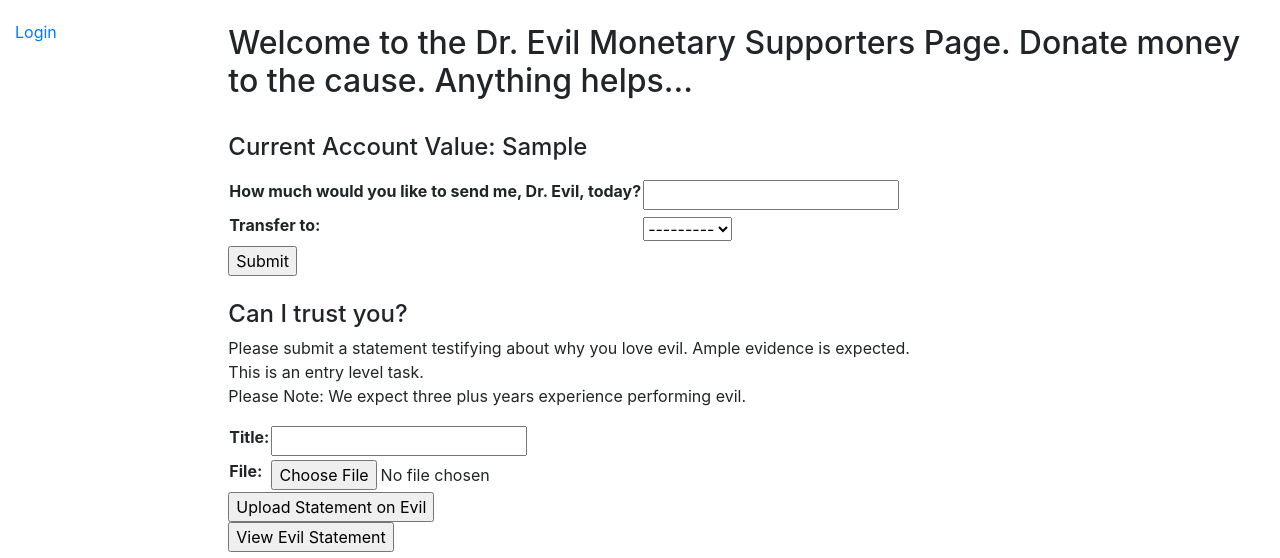
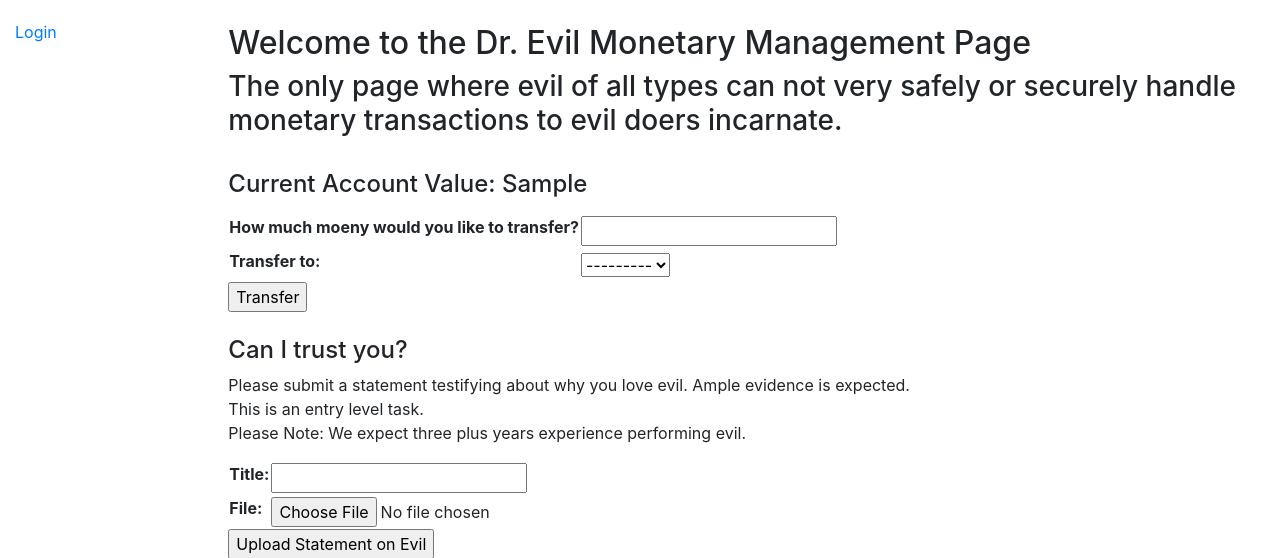
Before and after one commit to evans23/WebSecurity, a Django app: template doctor_evils_layer/templates/transfer_money_form.html in a window 1280 px wide. Shown: the top 558 px of the page. Run offline with Django 3.2, Linux system fonts and the light colour scheme; tables that the repository leaves empty hold one stand-in row (values such as "Sample post"); the template is opened without the code that fills it: values that come from a table or form of the project are taken from there, most other values are stand-ins (such as "Sample title", 1, 10 or a date in 2020).

Commit message:
Updating money transfer page

```diff
--- a/doctor_evils_layer/forms.py
+++ b/doctor_evils_layer/forms.py
@@ -29,7 +29,7 @@ class TransferMoneyForm(ModelForm):
     class Meta:
         model = BankAccount
         fields = ['transaction_amount', 'transfer_friend']
-        labels = {'transaction_amount': _('How much would you like to send me, Dr. Evil, today?'), 'transfer_to':_('Send me the money.')}
+        labels = {'transaction_amount': _('How much moeny would you like to transfer?'), 'transfer_to':_('Send me the money.')}
 
 class UploadFileForm(forms.Form):
     title = forms.CharField(max_length=50)
--- a/doctor_evils_layer/templates/transfer_money_form.html
+++ b/doctor_evils_layer/templates/transfer_money_form.html
@@ -3,14 +3,15 @@
 <form action="" method="post">
   {% csrf_token %}
   </br>
-  <h2>Welcome to the Dr. Evil Monetary Supporters Page. Donate money to the cause. Anything helps...</h2>
+  <h2>Welcome to the Dr. Evil Monetary Management Page</h2>
+  <h3>The only page where evil of all types can not very safely or securely handle monetary transactions to evil doers incarnate.</h3>
   </br>
   <h4>Current Account Value: {{ current_value }}</h4>
   <p>{{ message }}</p>
   <table>
       {{ form.as_table }}
   </table>
-  <input type="submit" value="Submit">
+  <input type="submit" value="Transfer">
 </form>
 </br>
 <h4>Can I trust you?</h4>
--- a/hackable_website/settings.py
+++ b/hackable_website/settings.py
@@ -26,7 +26,7 @@ SECRET_KEY = 'django-insecure-pz49l!(%e9qn4@fm7g*8v+()dqq55303c2u)13l$i^)-exyuep
 # SECURITY WARNING: don't run with debug turned on in production!
 DEBUG = True
 
-ALLOWED_HOSTS = ['ec2-3-12-34-124.us-east-2.compute.amazonaws.com']
+ALLOWED_HOSTS = ['127.0.0.1', 'ec2-3-12-34-124.us-east-2.compute.amazonaws.com']
 
 
 # Application definition
```
